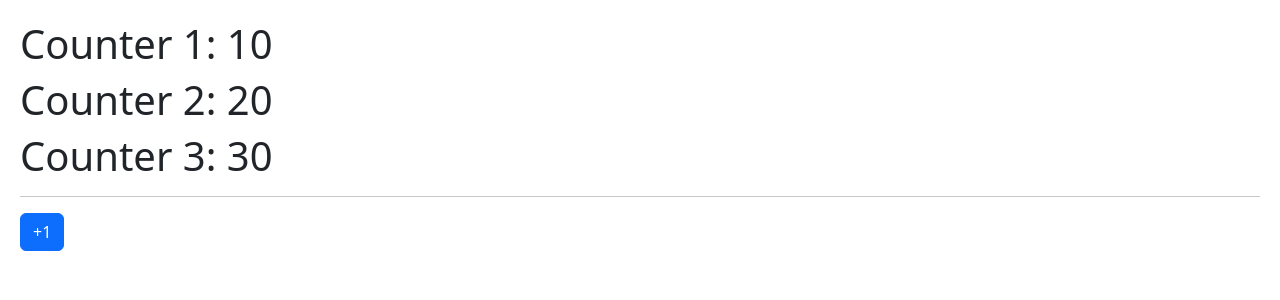
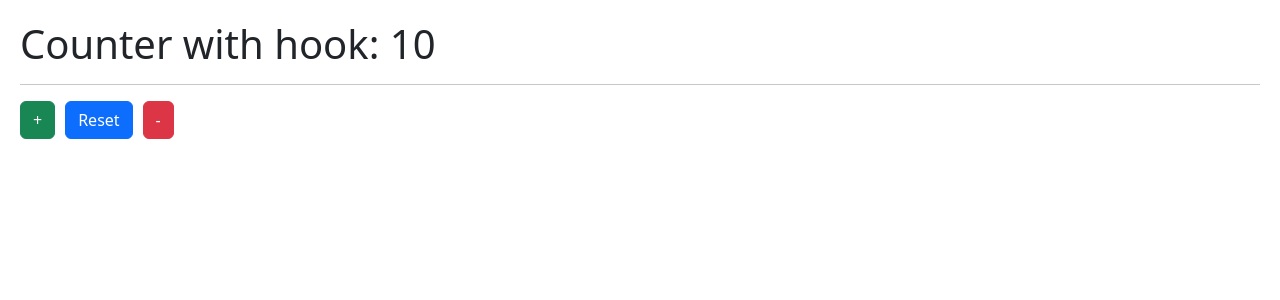
Before and after one commit to karluxio/frontend-react-hooks-app, a React (Vite) app: page / in a window 1280 px wide. Shown: the top 300 px of the page. Built offline with nearby package versions, Linux system fonts and the light colour scheme.

Commit message:
feat(CounterWithCustomHook): counter component with custom hook added

```diff
--- /dev/null
+++ b/src/01-useState/CounterWithCustomHook.jsx
@@ -0,0 +1,18 @@
+import { useCounter } from "../hook/useCounter"
+
+export const CounterWithCustomHook = () => {
+
+  const { counter, increment, decrement, reset } = useCounter(10)
+
+  return (
+    <>
+      <h1>Counter with hook: {counter}</h1>
+
+      <hr />
+
+      <button className="btn btn-success" onClick={() => increment(2)}>+</button>
+      <button className="btn btn-primary" onClick={reset}>Reset</button>
+      <button className="btn btn-danger" onClick={() => decrement(2)}>-</button>
+    </>
+  )
+}
--- /dev/null
+++ b/src/hook/useCounter.js
@@ -0,0 +1,23 @@
+import { useState } from "react"
+
+export const useCounter = (initialValue = 0) => {
+
+  const [counter, setCounter] = useState(initialValue)
+
+  const increment = (value = 1) => setCounter(counter + value)
+
+  const decrement = (value = 1) => {
+    if (counter === 0) return
+
+    setCounter(counter - value)
+  }
+
+  const reset = () => setCounter(initialValue)
+
+  return {
+    counter,
+    increment,
+    decrement,
+    reset
+  }
+}
--- a/src/main.jsx
+++ b/src/main.jsx
@@ -2,13 +2,16 @@
 import ReactDOM from 'react-dom/client'
 
 // import { HooksApp } from './HooksApp'
-import { CounterApp } from './01-useState/CounterApp'
+// import { CounterApp } from './01-useState/CounterApp'
+import { CounterWithCustomHook } from './01-useState/CounterWithCustomHook'
+
 
 import './index.css'
 
 ReactDOM.createRoot(document.getElementById('root')).render(
   <React.StrictMode>
     {/* <HooksApp /> */}
-    <CounterApp />
+    {/* <CounterApp />*/}
+    <CounterWithCustomHook />
   </React.StrictMode>,
 )
```
